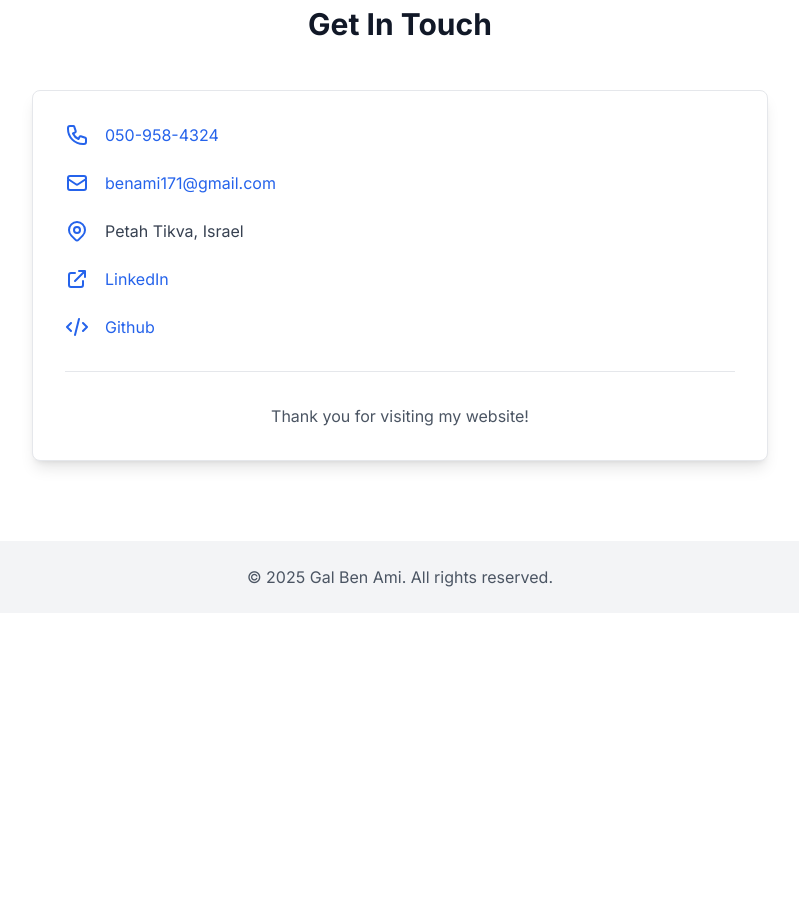
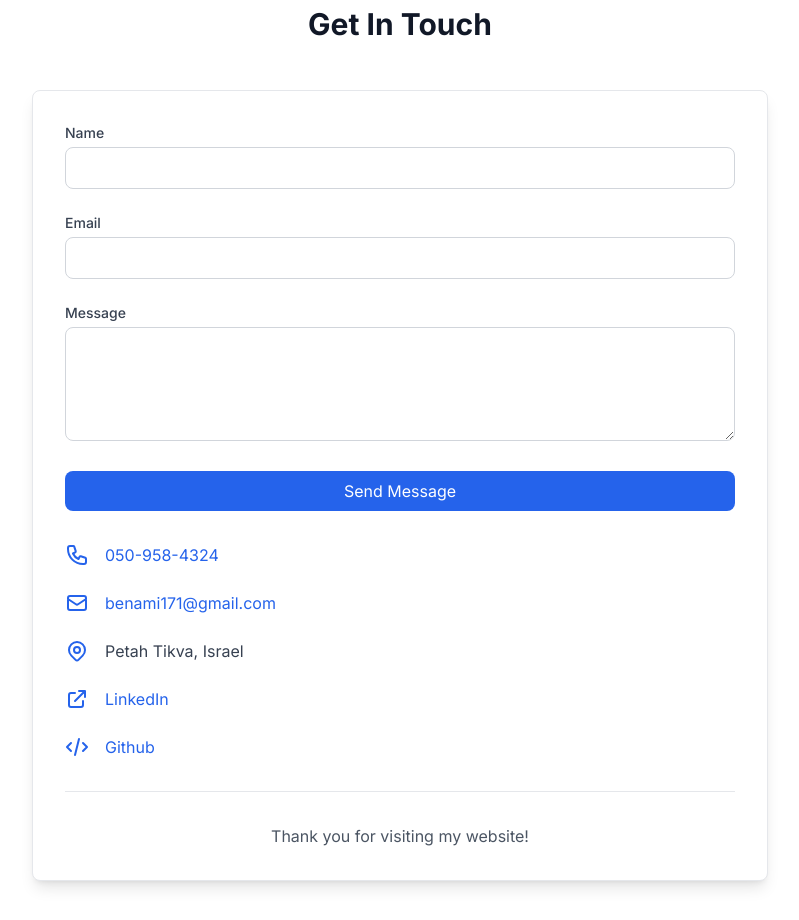
Before and after one commit to benami171/my-potfolio, a Next.js app: page / in a window 1280 px wide. Shown: the part 4240-5160 px from the top of the page, without its empty margins (240-1039 px from the left). Before the commit the page ends 4853 px from the top, so only its background shows below. Built offline with nearby package versions, Linux system fonts and the light colour scheme.

Commit message:
added email section.

```diff
--- /dev/null
+++ b/app/api/send/route.ts
@@ -0,0 +1,26 @@
+import { NextResponse } from 'next/server';
+import { EmailTemplate } from '@/app/components/email-template';
+import { Resend } from 'resend';
+
+const resend = new Resend(process.env.RESEND_API_KEY);
+
+export async function POST(request: Request) {
+  try {
+    const { name, email, message } = await request.json();
+
+    const { data, error } = await resend.emails.send({
+      from: 'Contact Form <onboarding@resend.dev>',
+      to: ['benami171@gmail.com'], // Your email address
+      subject: `New Contact Form Message from ${name}`,
+      text: `Name: ${name}\nEmail: ${email}\nMessage: ${message}`,
+    });
+
+    if (error) {
+      return NextResponse.json({ error }, { status: 400 });
+    }
+
+    return NextResponse.json({ success: true }, { status: 200 });
+  } catch (error) {
+    return NextResponse.json({ error: 'Error sending email' }, { status: 500 });
+  }
+}
--- /dev/null
+++ b/app/components/email-template.tsx
@@ -0,0 +1,14 @@
+import {Resend} from 'resend'
+import * as React from 'react';
+
+interface EmailTemplateProps {
+  firstName: string;
+}
+
+export const EmailTemplate: React.FC<Readonly<EmailTemplateProps>> = ({
+  firstName,
+}) => (
+  <div>
+    <h1>Welcome, {firstName}!</h1>
+  </div>
+);
--- a/app/page.tsx
+++ b/app/page.tsx
@@ -633,6 +633,83 @@ export default function Home() {
           </h2>
 
           <div className="bg-white dark:bg-gray-900 rounded-lg shadow-lg p-8 border border-gray-200 dark:border-gray-800">
+            {/* Contact Form */}
+            <form onSubmit={async (e) => {
+              e.preventDefault();
+              const form = e.target as HTMLFormElement;
+              const formData = new FormData(form);
+
+              try {
+                const response = await fetch('/api/send', {
+                  method: 'POST',
+                  headers: {
+                    'Content-Type': 'application/json',
+                  },
+                  body: JSON.stringify({
+                    name: formData.get('name'),
+                    email: formData.get('email'),
+                    message: formData.get('message'),
+                  }),
+                });
+
+                if (response.ok) {
+                  alert('Message sent successfully!');
+                  form.reset();
+                } else {
+                  throw new Error('Failed to send message');
+                }
+              } catch (error) {
+                alert('Error sending message. Please try again.');
+              }
+            }} className="space-y-6 mb-8">
+              <div>
+                <label htmlFor="name" className="block text-sm font-medium text-gray-700 dark:text-gray-300 mb-1">
+                  Name
+                </label>
+                <input
+                  type="text"
+                  name="name"
+                  id="name"
+                  required
+                  className="w-full px-4 py-2 border border-gray-300 dark:border-gray-700 rounded-lg focus:ring-blue-500 focus:border-blue-500 bg-white dark:bg-gray-800 text-gray-900 dark:text-white"
+                />
+              </div>
+
+              <div>
+                <label htmlFor="email" className="block text-sm font-medium text-gray-700 dark:text-gray-300 mb-1">
+                  Email
+                </label>
+                <input
+                  type="email"
+                  name="email"
+                  id="email"
+                  required
+                  className="w-full px-4 py-2 border border-gray-300 dark:border-gray-700 rounded-lg focus:ring-blue-500 focus:border-blue-500 bg-white dark:bg-gray-800 text-gray-900 dark:text-white"
+                />
+              </div>
+
+              <div>
+                <label htmlFor="message" className="block text-sm font-medium text-gray-700 dark:text-gray-300 mb-1">
+                  Message
+                </label>
+                <textarea
+                  name="message"
+                  id="message"
+                  required
+                  rows={4}
+                  className="w-full px-4 py-2 border border-gray-300 dark:border-gray-700 rounded-lg focus:ring-blue-500 focus:border-blue-500 bg-white dark:bg-gray-800 text-gray-900 dark:text-white"
+                ></textarea>
+              </div>
+
+              <button
+                type="submit"
+                className="w-full bg-blue-600 text-white py-2 px-4 rounded-lg hover:bg-blue-700 transition duration-200"
+              >
+                Send Message
+              </button>
+            </form>
+
+            {/* Contact Information */}
             <div className="flex flex-col gap-6">
               <div className="flex items-center gap-4">
                 <svg xmlns="http://www.w3.org/2000/svg" className="h-6 w-6 text-blue-600" fill="none" viewBox="0 0 24 24" stroke="currentColor">
--- a/package.json
+++ b/package.json
@@ -20,6 +20,7 @@
     "postcss": "^8.5.3",
     "react": "18.2.0",
     "react-dom": "18.2.0",
+    "resend": "^4.2.0",
     "tailwindcss": "3.3.3",
     "typescript": "5.2.2"
   }
```
Also changed, not shown: 2 other files (tests, documents, lock files or other folders).
